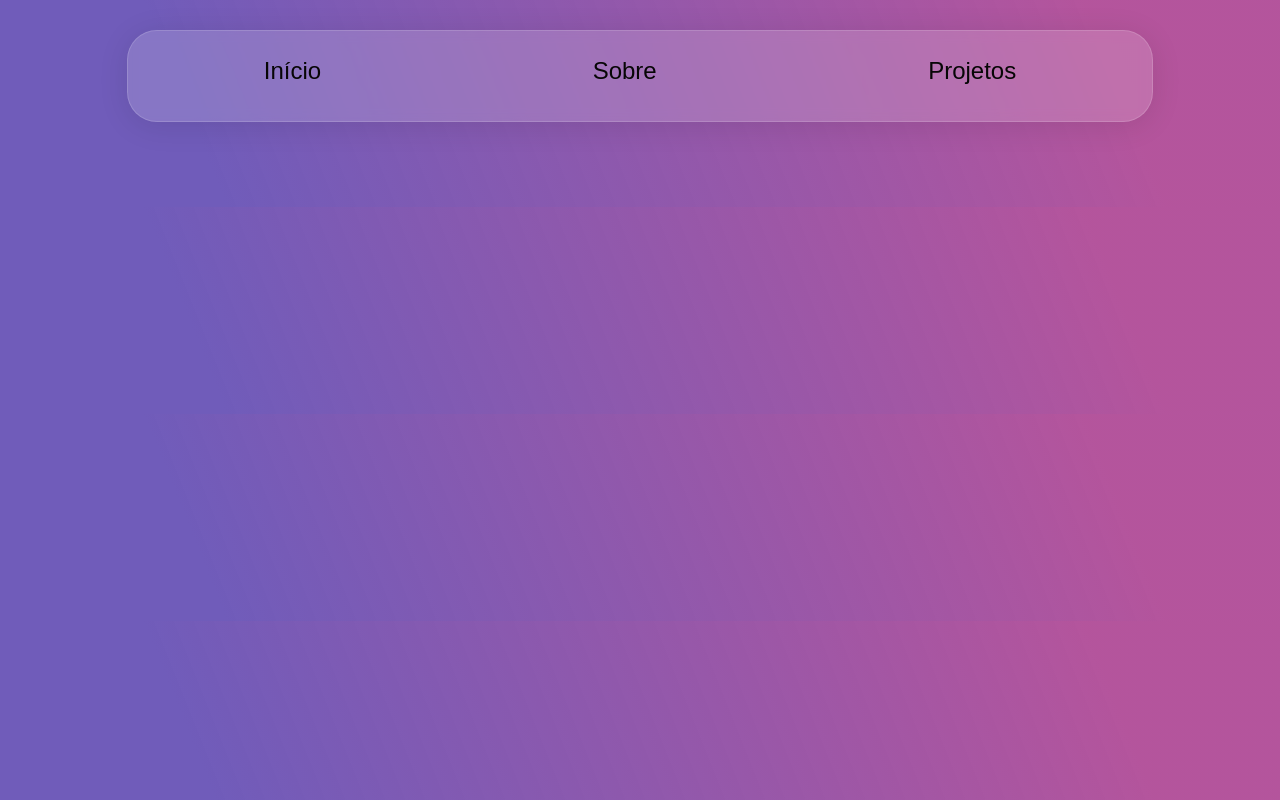
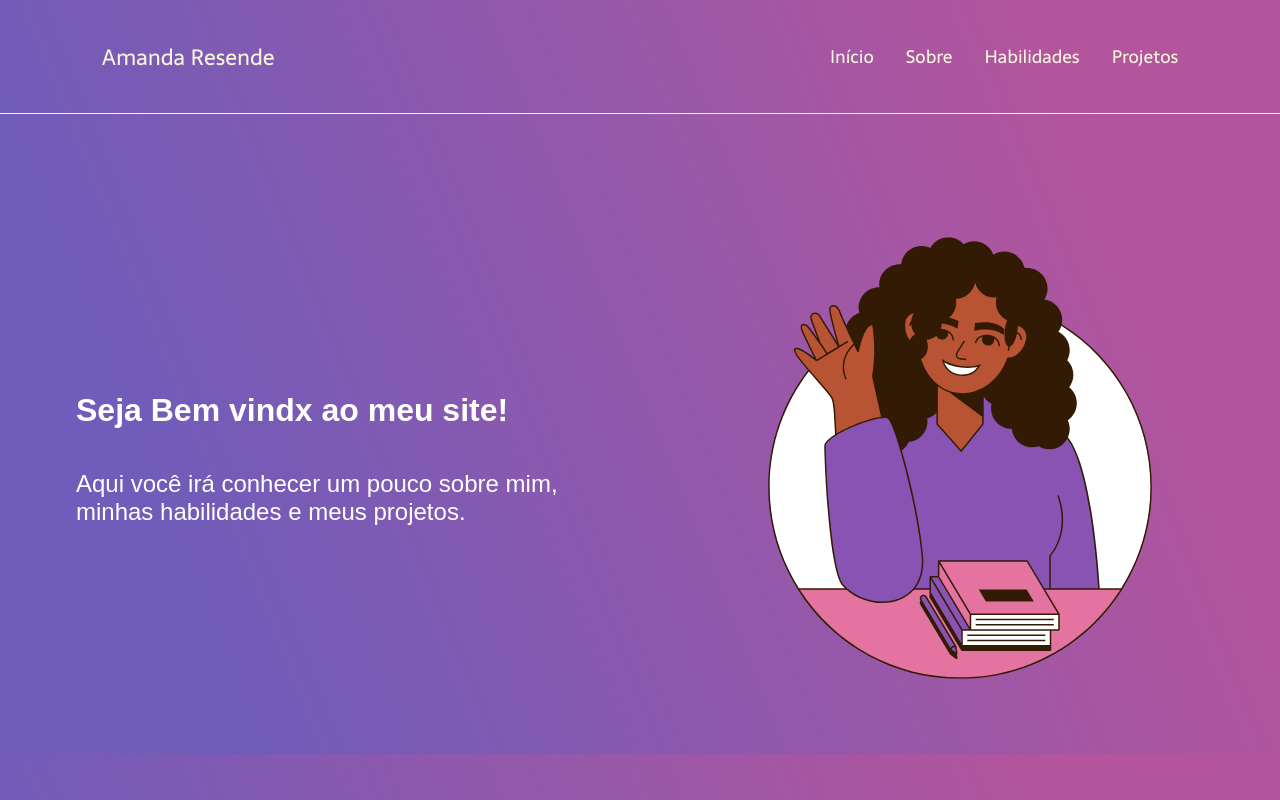
Before and after one commit to amandaresende/portfolio, a React (Create React App) app: page / in a window 1280 px wide. Built offline with nearby package versions, Linux system fonts and the light colour scheme.

Commit message:
feat: Ajustes no menu e criação da página de início

```diff
--- a/src/components/layout/Content.css
+++ b/src/components/layout/Content.css
@@ -1,10 +1,4 @@
 .Content {
-    text-align: center;
-    padding: 25px;
-    height:35px;
-    display: flex;
-    flex-direction: row;
-    align-items: center;
-    justify-content: space-around;
-
+    margin-bottom:48px;
+    border-top: .4px solid #FFF2E7;
 }
--- a/src/components/layout/Content.jsx
+++ b/src/components/layout/Content.jsx
@@ -4,14 +4,17 @@ import React from 'react'
 
 import { Routes, Route } from "react-router-dom"
 import About from '../../views/About/About';
+import Home from '../../views/Home/Home';
+import Projects from '../../views/Projects/Projects';
 
 const Content = props => (
     <main className="Content">
         <Routes>
-            <Route path="/about" element={<About/>} />
-
+            <Route path="/" element={<Home />} />
+            <Route path="/home" element={<Home />} />
+            <Route path="/about" element={<About />} />
+            <Route path="/projects" element={<Projects />} />
         </Routes>
-        {/* --------------------------------------------------- */}
     </main>
 );
 
--- a/src/components/layout/Menu.css
+++ b/src/components/layout/Menu.css
@@ -1,42 +1,37 @@
+@import url('https://fonts.googleapis.com/css2?family=Oswald:wght@200;300;400;500;600;700&family=Righteous&family=Sarala:wght@400;700&display=swap');
+
+*{
+    text-decoration:none;
+}
+
+.titulo{
+    margin-right: 400px;
+    font-family: 'Sarala', sans-serif;
+    color:beige;
+    font-weight:300;
+    font-size:22px;
+}
+
 .Menu {
-    display: block;
-    border-radius: 30px;
-    flex-basis: 100%;
-    width: 80%;
-    margin-inline:auto ;
-    margin-top: 30px;
-    background: rgba(255, 255, 255, 0.16);
-    box-shadow: 0 4px 30px rgba(0, 0, 0, 0.1);
-    backdrop-filter: blur(6.1px);
-    -webkit-backdrop-filter: blur(6.1px);
-    border: 1px solid rgba(255, 255, 255, 0.15)
+    display: flex;
+    flex-direction: row;
+    align-items: center;
+    justify-content: space-around;
+    padding: 24px;
+}
+
+.Menu nav a {
+    font-family: 'Sarala', sans-serif;
+    color:beige;
+    font-weight:400;
+    font-size:18px;
 }
 
 .Menu nav {
-    flex-grow: 1;
+    display:flex;
+    gap:32px;
 }
 
-.Menu ul {
-    display: flex;
-    list-style: none;
-    justify-content: space-around;
-    padding: 0;
-}
-
-.Menu li {
-    display: flex;
-}
-
-.Menu li a {
-    flex: 1;
-    padding: 10px;
-    margin-bottom: 10px;
-
-    text-decoration: none;
-    color: #070606;
-    font-size: 1.5rem;
-}
-
-.Menu li a:hover {
+.Menu nav a:hover {
     background: #3f3e3e20;
 }
--- a/src/components/layout/Menu.jsx
+++ b/src/components/layout/Menu.jsx
@@ -5,18 +5,12 @@ import { Link } from 'react-router-dom'
 
 const Menu = props => (
     <header className="Menu">
+        <h1 className="titulo">Amanda Resende</h1>
         <nav>
-            <ul>
-                <li>
-                    <Link to="/home"> Início </Link>
-                </li>
-                <li>
-                    <Link to="/about"> Sobre </Link>
-                </li>
-                <li>
-                    <Link to="/projects"> Projetos </Link>
-                </li>
-            </ul>
+            <Link to="/home"> Início </Link>
+            <Link to="/about"> Sobre </Link>
+            <Link to="/habilidades"> Habilidades </Link>
+            <Link to="/projects"> Projetos </Link>
         </nav>
     </header>
 )
--- /dev/null
+++ b/src/views/Home/Home.css
@@ -0,0 +1,30 @@
+@import url('https://fonts.googleapis.com/css2?family=Oswald:wght@200;300;400;500;600;700&family=Righteous&family=Sarala:wght@400;700&display=swap');
+
+.home {
+    margin-top: 100px;
+    display: flex;
+    flex-direction: row;
+    justify-content: space-around;
+    width: 100%;
+}
+
+.img-home {
+    width: 488px;
+    height: 488px;
+}
+
+.text-home {
+    display: flex;
+    flex-direction: column;
+    width: 488px;
+    height: 488px;
+    justify-content: center;
+}
+
+.text-home h1,h2 {
+    color: rgb(255, 255, 255);
+}
+
+.text-home h2 {
+    font-weight: 100;
+}
--- a/src/views/Home/Home.jsx
+++ b/src/views/Home/Home.jsx
@@ -1,10 +1,18 @@
+import './Home.css'
 import React from 'react'
+import { ReactComponent as Girl } from '../../assets/image/girl.svg'
 
 const Home = props => (
-    <div className="Home">
-       <h1> Início </h1>
-       <p>Bem vindo!</p>
+    <div className="home">
+        <div className="text-home">
+            <h1> Seja Bem vindx ao meu site!</h1>
+            <h2>Aqui você irá conhecer um pouco sobre mim, minhas habilidades e meus projetos.</h2>
+
+        </div>
+        <div><Girl className="img-home" /></div>
     </div>
+
+
 )
 
 export default Home
--- a/src/views/Projects/Projects.jsx
+++ b/src/views/Projects/Projects.jsx
@@ -2,7 +2,7 @@ import React from 'react'
 
 const Projects = props => (
     <div className="Projects">
-        <h1> Sobre </h1>
+        <h1> Projetos </h1>
         <p>Bem vindo!</p>
     </div>
 )
```
Also changed, not shown: src/assets/image/girl.svg (added).
